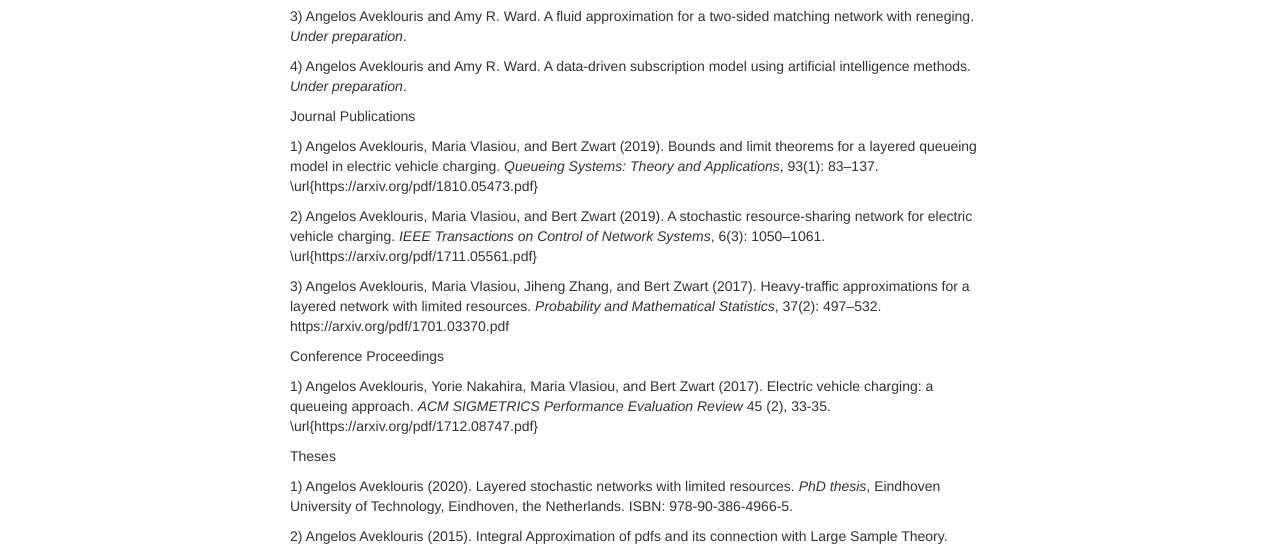
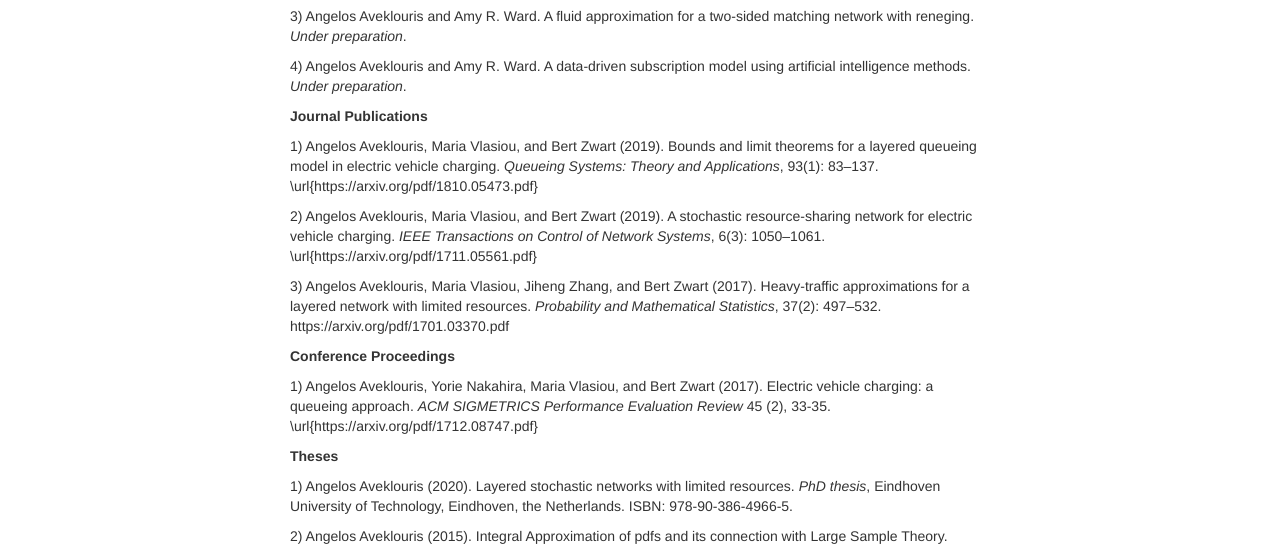
Before and after one commit to Angelos90/Angelos90.github.io, a Jekyll site: the page built from pages/publications.md, in a window 1280 px wide. Shown: the part 276-824 px from the top of the page. Built offline with Jekyll 4.4.1, drawn with Linux system fonts in a browser that asks for light colours; some of the changed text lies outside the part shown.

```diff
--- a/pages/publications.md
+++ b/pages/publications.md
@@ -4,7 +4,7 @@ title: Publications
 description: Angelos Aveklouris' Publications
 ---
 
-<b>Working Papers (Submitted/Under Preparation)
+<b>Working Papers<b> (Submitted/Under Preparation)
 
  1) Angelos Aveklouris, Levi DeValve,  Amy R. Ward, and Xiaofan Wu. Matching impatient and heterogeneous demand and supply.
    *Submitted*. \url{https://arxiv.org/pdf/2102.02710.pdf}
@@ -18,7 +18,7 @@ description: Angelos Aveklouris' Publications
  4)  Angelos Aveklouris and Amy R. Ward.  A data-driven subscription model using artificial intelligence methods.
      *Under preparation*.
 
-Journal Publications
+<b>Journal Publications
 
  1) Angelos Aveklouris, Maria Vlasiou, and Bert Zwart (2019). Bounds and limit theorems for a layered queueing model in electric vehicle charging.
     *Queueing Systems: Theory and Applications*, 93(1): 83--137.
@@ -31,13 +31,13 @@ Journal Publications
 3) Angelos Aveklouris, Maria Vlasiou, Jiheng Zhang, and Bert Zwart (2017).  Heavy-traffic approximations for a layered network with limited resources.
    *Probability and Mathematical Statistics*, 37(2): 497--532.  https://arxiv.org/pdf/1701.03370.pdf
 
-Conference Proceedings
+<b>Conference Proceedings
 
 1) Angelos Aveklouris, Yorie Nakahira, Maria Vlasiou, and Bert Zwart (2017). Electric vehicle charging: a queueing approach.
    *ACM SIGMETRICS Performance Evaluation Review* 45 (2), 33-35.
 \url{https://arxiv.org/pdf/1712.08747.pdf}
 
-Theses
+<b>Theses
 
    1) Angelos Aveklouris (2020). Layered stochastic networks with limited resources. *PhD thesis*, Eindhoven University of Technology, Eindhoven, the Netherlands.
       ISBN: 978-90-386-4966-5.
```
